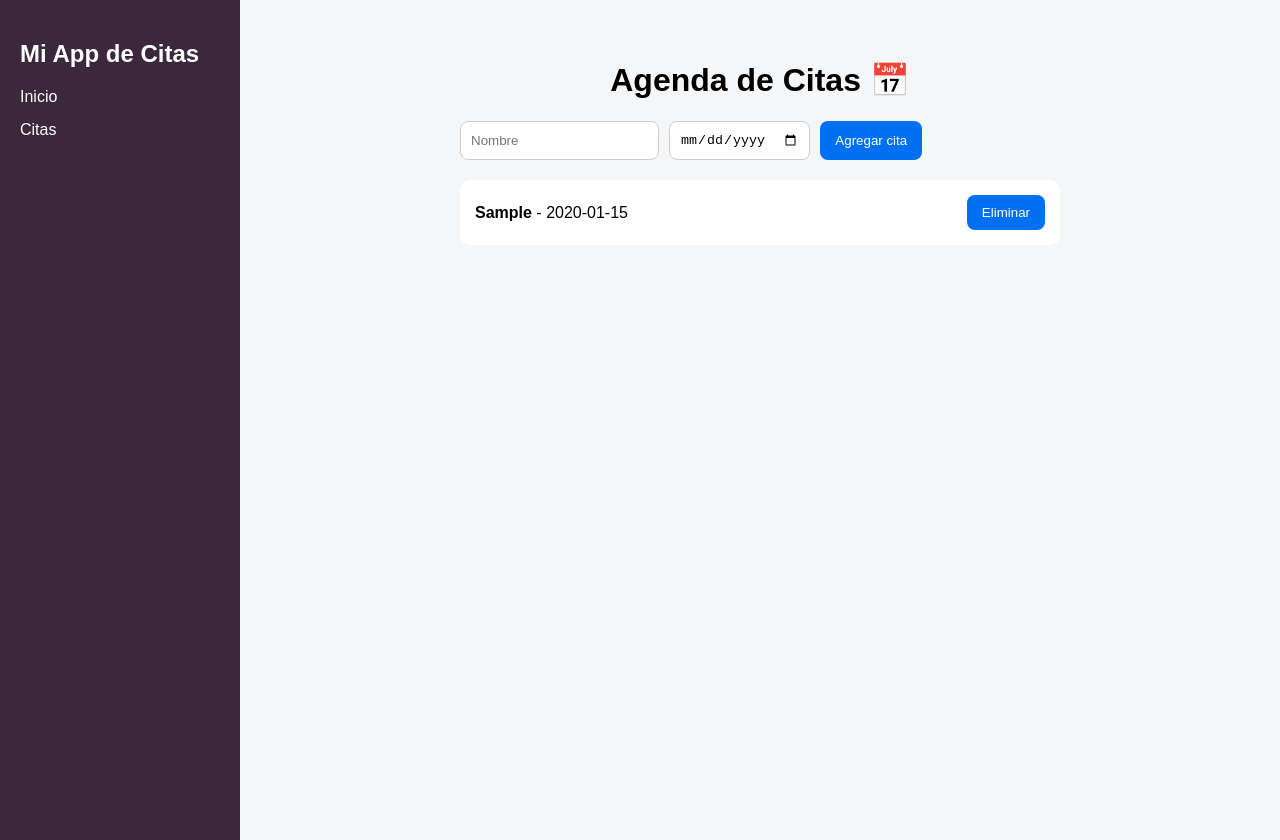
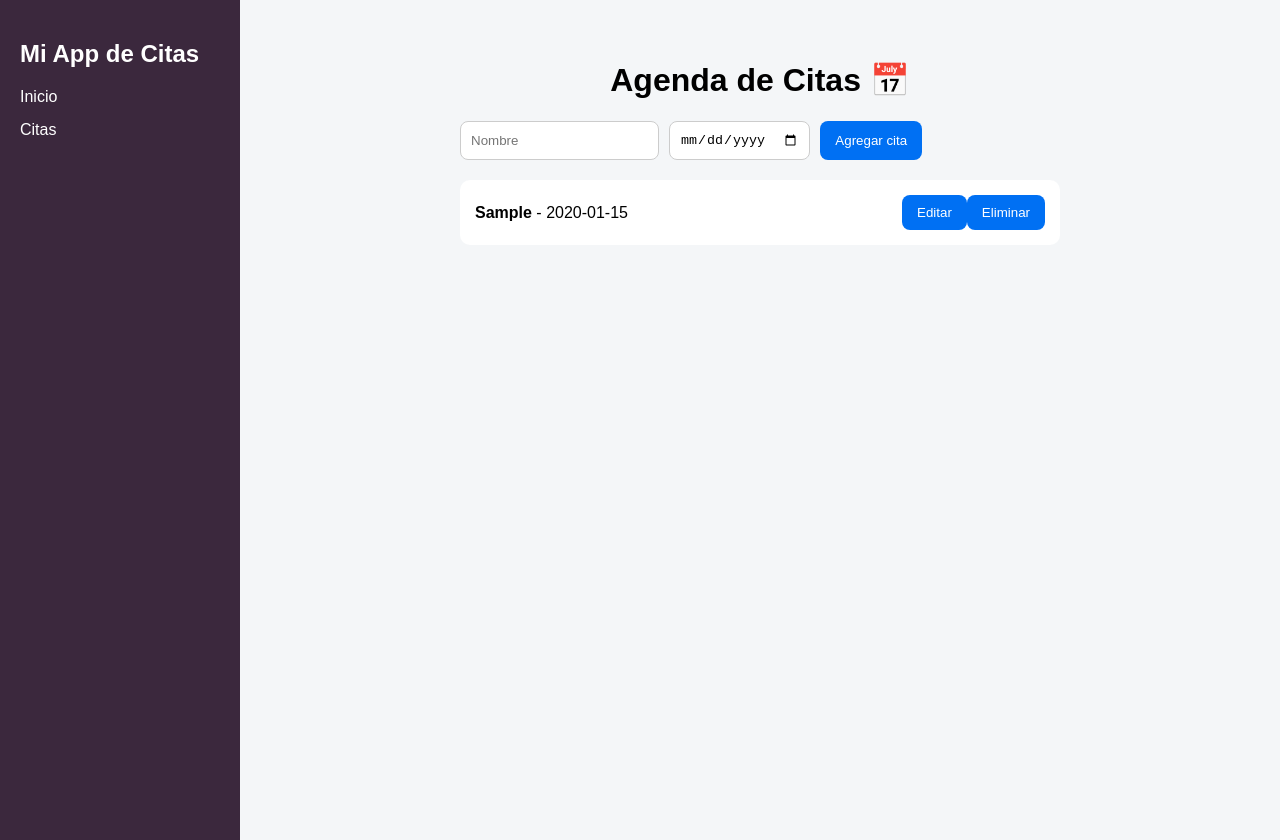
Before and after one commit to angiecv23/agenda-citas, a Next.js app: page /citas in a window 1280 px wide. Both pictures are taken after typing "Sample", "2020-01-15" into the empty fields and a click on the button "Agregar cita". Built offline with nearby package versions, Linux system fonts and the light colour scheme.

Commit message:
agrega edición de citas

```diff
--- a/src/app/citas/page.jsx
+++ b/src/app/citas/page.jsx
@@ -4,7 +4,7 @@ import AppointmentForm from "../../component/AppointmentForm";
 
 export default function Citas() {
   const [citas, setCitas] = useState([]);
-
+  const [editIndex, setEditIndex] = useState(null);
   // cargar datos
   useEffect(() => {
     const data = localStorage.getItem("citas");
@@ -20,13 +20,36 @@ export default function Citas() {
 
   // agregar cita
   const agregarCita = (cita) => {
-    setCitas([...citas, cita]);
+    if (editIndex !== null) {
+      const nuevas = [...citas];
+      nuevas[editIndex] = cita;
+      setCitas(nuevas);
+      setEditIndex(null);
+    } else {
+      setCitas([...citas, cita]);
+    }
   };
 
   // eliminar cita
   const eliminarCita = (index) => {
     const nuevas = citas.filter((_, i) => i !== index);
     setCitas(nuevas);
+  };
+
+  // editar cita
+  const editarCita = (index) => {
+    const nuevaNombre = prompt("Nuevo nombre:", citas[index].nombre);
+    const nuevaFecha = prompt("Nueva fecha:", citas[index].fecha);
+
+    if (!nuevaNombre || !nuevaFecha) return;
+
+    const nuevasCitas = [...citas];
+    nuevasCitas[index] = {
+      nombre: nuevaNombre,
+      fecha: nuevaFecha,
+    };
+
+    setCitas(nuevasCitas);
   };
 
   return (
@@ -40,7 +63,11 @@ export default function Citas() {
           <div>
             <strong>{cita.nombre}</strong> - {cita.fecha}
           </div>
-          <button onClick={() => eliminarCita(index)}>Eliminar</button>
+
+          <div>
+            <button onClick={() => editarCita(index)}>Editar</button>
+            <button onClick={() => eliminarCita(index)}>Eliminar</button>
+          </div>
         </div>
       ))}
     </div>
```
